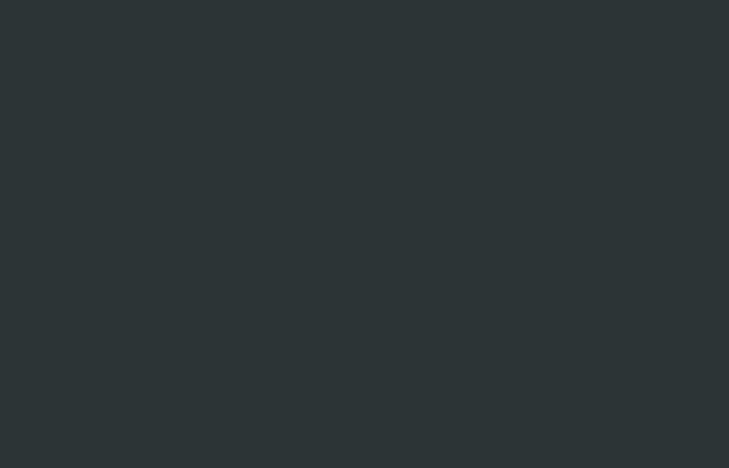
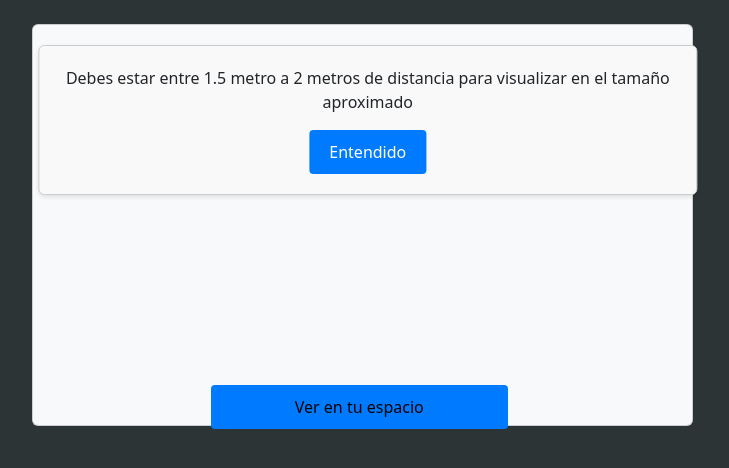
Before and after one commit to Anchorquery/delete-vr, a React (Create React App) app: page /solo-modelo/1 in a window 1280 px wide. Before the commit this address had no page. Shown: the top 468 px of the page, without its empty margins (253-982 px from the left). Built offline with nearby package versions, Linux system fonts and the light colour scheme; no server answers.

Commit message:
asdasdasd

```diff
--- a/src/App.js
+++ b/src/App.js
@@ -4,6 +4,7 @@ import ImageDetail from "./page/imageDetail";
 import ImageForm from "./page/imageForm";
 import ImageGallery from "./page/imageGallery";
 import Login from "./components/login";
+import SoloModelo from "./components/soloModelo";
 
 import "./App.css";
 import "bootstrap/dist/css/bootstrap.min.css";
@@ -17,6 +18,7 @@ function App() {
           <Route path='/gallery' element={<ImageGallery />} />
           <Route path='/upload' element={<ImageForm />} />
           <Route path='/images/:id' element={<ImageDetail />} />
+          <Route path="/solo-modelo/:id" element={<SoloModelo />} />
         </Routes>
       </div>
    );
--- a/src/components/qr.jsx
+++ b/src/components/qr.jsx
@@ -1,12 +1,20 @@
-import QRCode from 'qrcode'
-import { useState } from 'react'
+import React, { useState, useEffect } from 'react';
+import QRCode from 'qrcode';
+import { useParams } from 'react-router-dom';
+
 import "./qr.css"
 
 function QRCodeGenerator() {
-    const [qr, setQr] = useState('')
+    const [qr, setQr] = useState('');
+    const params = useParams();
+
+    useEffect(() => {
+        GenerateQRCode();
+    }, []);
 
     const GenerateQRCode = () => {
-        const currentUrl = window.location.href; // Obtiene la URL actual
+        const currentUrl = `${window.location.origin}/solo-modelo/${params.id}`;
+
         QRCode.toDataURL(currentUrl, {
             width: 600,
             margin: 1,
@@ -15,24 +23,25 @@ function QRCodeGenerator() {
                 light: '#EEEEEEFF'
             }
         }, (err, url) => {
-            if (err) return console.error(err)
-
-            console.log(url)
-            setQr(url)
-        })
-    }
+            if (err) return console.error(err);
+            setQr(url);
+        });
+    };
 
     return (
         <div className="app">
             <h1 className='hola'>QR Generator</h1>
-            <button onClick={GenerateQRCode} className='boton' class="btn btn-success">Generate</button>
-            <hr />
-            {qr && <>
-                <img className='qr' src={qr} alt="imagen QR"/>
-                <br />
-                <a href={qr} download="qrcode.png" className='download'class="btn btn-info" >Download</a>
-            </>}
+           <br />
+           <br />
+            {qr && (
+                <>
+                    <img className='qr' src={qr} alt="imagen QR" />
+                    <br />
+                    <a href={qr} download="qrcode.png" className='download' class="btn btn-info">Download</a>
+                </>
+            )}
         </div>
-    )
+    );
 }
+
 export default QRCodeGenerator;
--- /dev/null
+++ b/src/components/soloModelo.jsx
@@ -0,0 +1,79 @@
+import React, { useEffect, useState } from 'react';
+import axios from 'axios';
+import { useParams } from 'react-router-dom';
+import '@google/model-viewer';
+
+import "./solomodel.css"
+
+
+
+const SoloModelo = () => {
+    const [image, setImage] = useState({
+        title: "",
+        url: "",
+        medidas:""
+    });
+    const params = useParams();
+
+    useEffect(() => {
+        // Carga los datos del modelo 3D como antes
+        const id = parseInt(params.id);
+        if (!isNaN(id)) {
+            axios.get(`https://test.ddvelop.com/api/images/${id}`)
+                .then(res => setImage(res.data))
+                .catch(err => console.error(err));
+        }
+    }, [params.id]);
+
+    const startAR = () => {
+        // Abre la cámara del dispositivo
+        navigator.mediaDevices.getUserMedia({ video: true })
+            .then(function (stream) {
+                // La cámara está activa, puedes hacer algo con el flujo de video si lo deseas
+                console.log("Cámara activada");
+            })
+            .catch(function (error) {
+                // Si hay un error al acceder a la cámara
+                console.error("Error al acceder a la cámara:", error);
+            });
+    };
+
+    function cerrarCartel() {
+        // Oculta el cartel
+        document.querySelector('.popup').style.display = 'none';
+    }
+
+
+    return (
+        <div className="uno row">
+            <div className="col-md-5 offset-md-3">
+                <div className="cartita card bg-light">
+                    <div class="popup">
+                        <p>Debes estar entre 1.5 metro a 2 metros de distancia para visualizar en el tamaño aproximado </p>
+                        <button onClick={cerrarCartel}>Entendido</button>
+                    </div>
+
+                    <model-viewer
+                        src={image.url}
+                        alt={image.title}
+                        style={{ width: '100%', height: '400px' }}
+                        auto-rotate
+                        camera-controls
+                        ar
+                        ar-modes="scene-viewer webxr quick-look"
+                        tone-mapping="commerce"
+                        shadow-intensity="1"
+                        camera-orbit="0deg 45deg 2m"
+                        disable-zoom
+                    ></model-viewer>
+                    {/* <h1 className="diga1">{image.title}</h1>
+                    <h5 className="diga1">Medidas: {image.medidas}</h5> */}
+
+                    <button className="btn1 btn-primary" onClick={startAR}>Ver en tu espacio</button>
+                </div>
+            </div>
+        </div>
+    );
+};
+
+export default SoloModelo;
--- /dev/null
+++ b/src/components/solomodel.css
@@ -0,0 +1,70 @@
+.popup {
+    position: fixed;
+    display: inline-block;
+    justify-content: center;
+    align-items: center;
+    z-index: 10;
+    top: 15%;
+    left: 48.5%;
+    transform: translate(-50%, -50%);
+    background-color: #f9f9f9;
+    padding: 20px;
+    border: 1px solid #ccc;
+    border-radius: 6px;
+    box-shadow: 0 2px 4px rgba(0, 0, 0, 0.1);
+    text-align: center;
+}
+
+.popup button {
+    background-color: #007bff;
+    color: #fff;
+    border: none;
+    padding: 10px 20px;
+    border-radius: 4px;
+    cursor: pointer;
+}
+
+.btn1{
+    background-color: #007bff;
+    position: absolute;
+    left: 27%;
+    top:90%;
+    width: 45%;
+    padding: 10px 20px;
+    border-radius: 4px;
+    cursor: pointer;
+    border: none;
+}
+
+
+.diga1{
+    color: rgb(2, 15, 26);
+}
+
+
+
+@media(max-width:768px){
+    .btn1{
+        background-color: #007bff;
+        position: absolute;
+        left: 26%;
+        top:89%;
+        width: 45%;
+        padding: 10px 10px;
+        border-radius: 4px;
+        cursor: pointer;
+        border: none;
+    }
+}
+
+@media(max-width:768px){
+    .cartita{
+        position: absolute;
+        left: 5%;
+        width: 90%;
+        background-color: #f9f9f9;
+    }
+    .uno{
+        background-color: #007bff;
+    }
+}
--- a/src/page/imageDetail.js
+++ b/src/page/imageDetail.js
@@ -16,7 +16,6 @@ const Detail = () => {
     title: "",
     url: "",
     id: "",
-    secondUrl:"",
     medidas:"",
   });
   const params = useParams();
@@ -71,7 +70,6 @@ const Detail = () => {
           <model-viewer
             src={image.url}
             alt={image.title}
-            ios-src={image.secondUrl}
             style={{ width: '100%', height: '500px' }}
             auto-rotate
             camera-controls
@@ -93,17 +91,18 @@ const Detail = () => {
           </div>
         </div>
         <button onClick={() => setModalVisible(true)} className="aloja btn btn-primary">
-          Genera codigo QR
+           Codigo QR
         </button>
         {modalVisible && (
           <div style={{ position: 'absolute', top: '50%', left: '50%', transform: 'translate(-50%, -50%)', width: '600px', height: '600px', backgroundColor: 'lightgray' }} className="bg-success p-2 text-dark bg-opacity-50 rounded">
-            <p>Precione porfavor el boton Generar para visualizar una imagen QR.</p>
+
             <QRCodeGenerator />
             <button onClick={() => setModalVisible(false)} className="btn btn-outline-danger">
               Cerrar ventana
             </button>
           </div>
         )}
+        {/* <QRCodeGenerator /> */}
       </div>
     </div>
   );
--- a/src/page/imageForm.js
+++ b/src/page/imageForm.js
@@ -4,7 +4,6 @@ import axios from "axios";
 
 function Form() {
     const [file, setFile] = useState();
-    const [secondFile, setSecondFile] = useState(); // Estado para el segundo archivo
     const [medidas, setMedidas] = useState(""); // Estado para las medidas
     const [title, setTitle] = useState("");
     const [uploadPercentage, setUploadPercentage] = useState(0);
@@ -15,10 +14,6 @@ function Form() {
         setFile(file);
     };
 
-    const handleSecondFileChange = (e) => {
-        const file = e.target.files[0];
-        setSecondFile(file);
-    };
 
     const handleMedidasChange = (e) => {
         setMedidas(e.target.value);
@@ -30,7 +25,6 @@ function Form() {
 
         const formData = new FormData();
         formData.append("file", file);
-        formData.append("secondFile", secondFile); // Agregar el segundo archivo al FormData
         formData.append("title", title);
         formData.append("medidas", medidas); // Agregar las medidas al FormData
 
@@ -48,7 +42,6 @@ function Form() {
 
             alert('Archivo cargado con éxito.');
             setFile(null);
-            setSecondFile(null); // Limpieza del estado del segundo archivo
             setMedidas(""); // Limpieza del estado de las medidas
             setTitle('');
             setUploadPercentage(0);
@@ -93,12 +86,7 @@ function Form() {
                             onChange={handleChange}
                         />
                         <br></br>
-                        <h5>Archivo USDZ</h5>
-                        <input
-                            type="file"
-                            className="form-control bg-dark text-light rounded-0 border border-secondary my-3"
-                            onChange={handleSecondFileChange}
-                        />
+
                        <h5>Medidas</h5>
                         <input
                             type="text"
@@ -110,7 +98,7 @@ function Form() {
                         <div className="my-3">
                             <button
                                 className="btn btn-success rounded-0 w-100"
-                                disabled={loading || !file || !secondFile || !medidas}
+                                disabled={loading || !file || !medidas}
                             >
                                 {!loading ? "Upload" : (
                                     <span
--- a/src/page/imagenDetail.css
+++ b/src/page/imagenDetail.css
@@ -5,7 +5,7 @@
     align-items: center;
     z-index: 10;
     top: 15%;
-    left: 50%;
+    left: 85%;
     transform: translate(-50%, -50%);
     background-color: #f9f9f9;
     padding: 20px;
@@ -36,5 +36,5 @@
 
 .aloja{
 position: absolute;
-left: 45%;
+left: 47%;
 }
```
